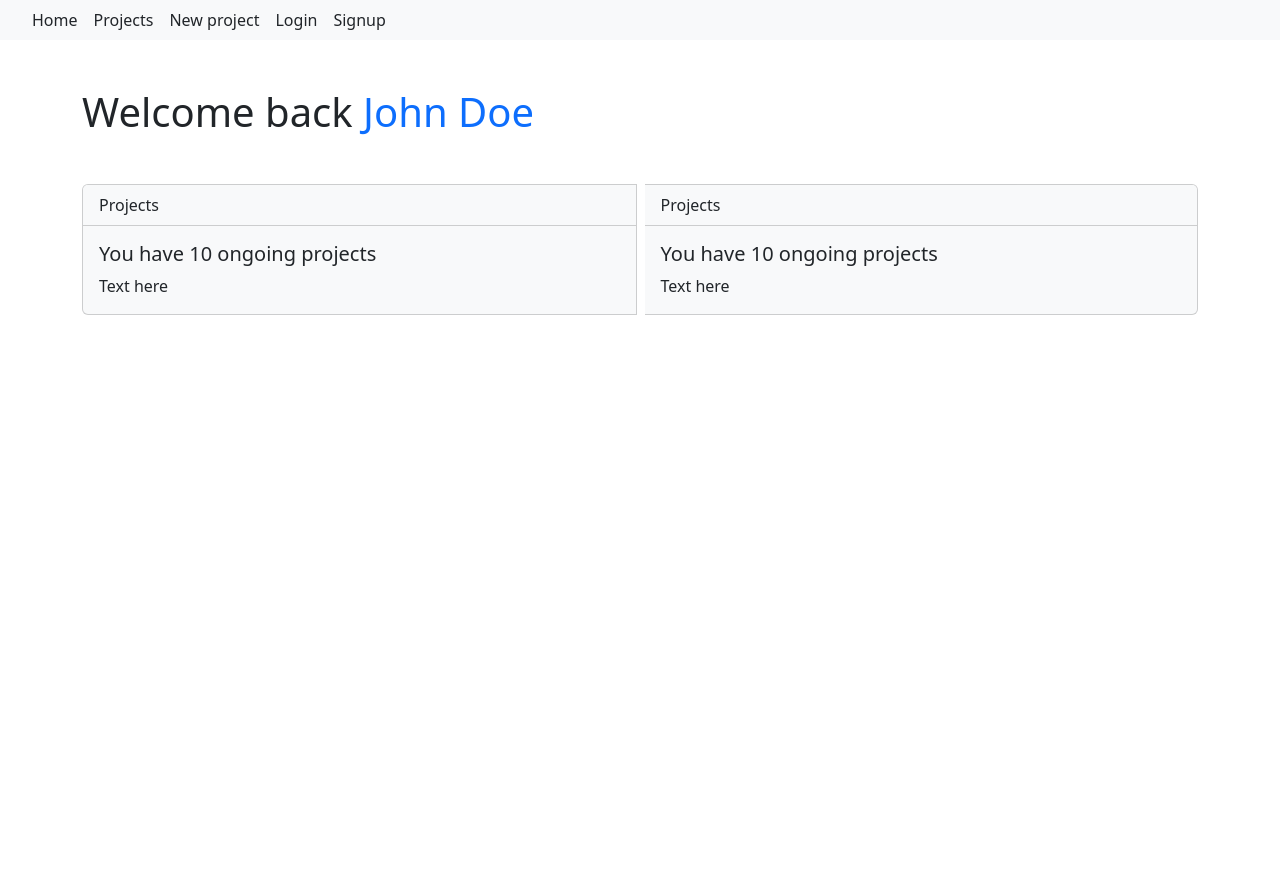
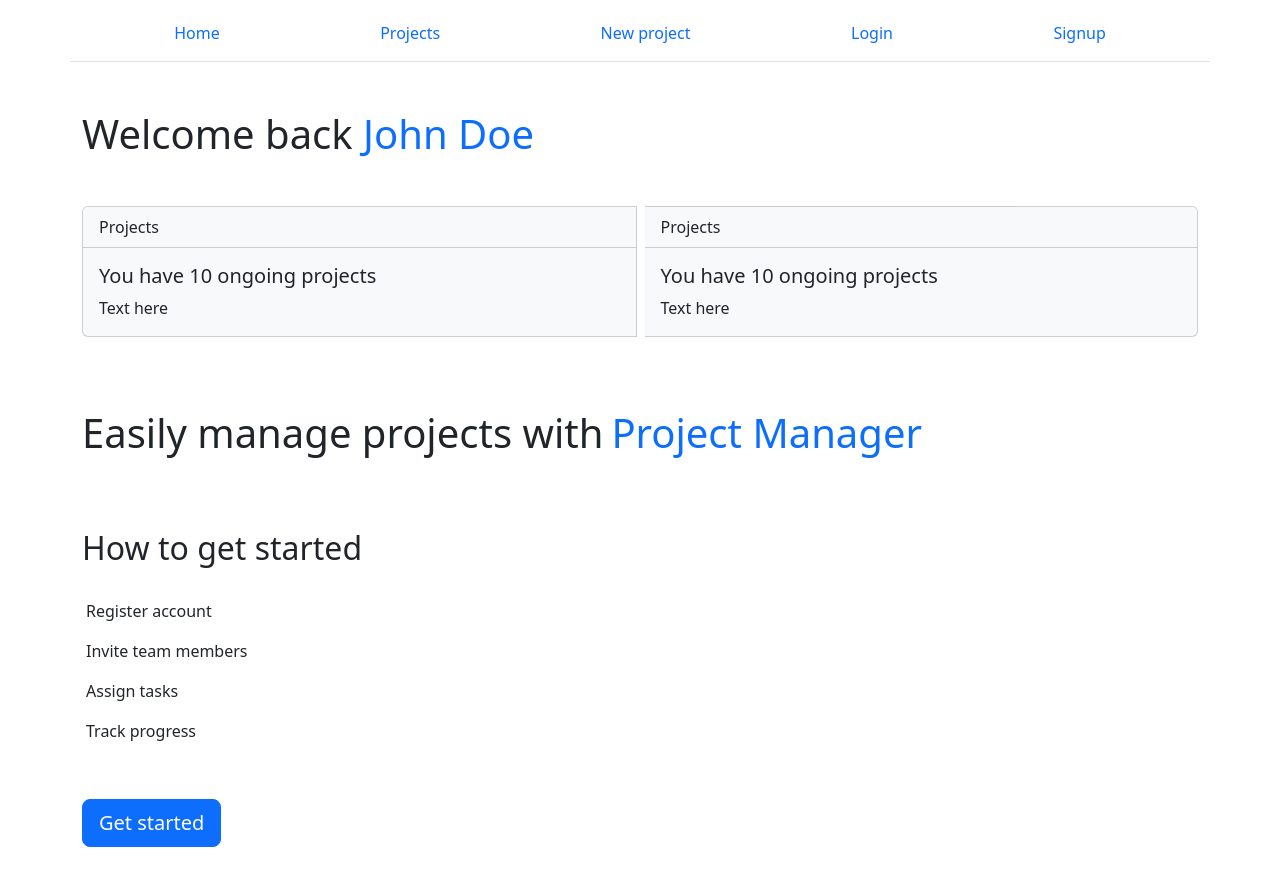
Before and after one commit to muirurii/project-manager, a React (Create React App) app in the folder frontend/: page / in a window 1280 px wide. Shown: the top 886 px of the page. Before the commit the page ends 800 px from the top, so only its background shows below. Built offline with nearby package versions, Linux system fonts and the light colour scheme.

Commit message:
Made progress with UI

```diff
--- a/frontend/src/App.tsx
+++ b/frontend/src/App.tsx
@@ -1,24 +1,21 @@
-import React from 'react';
 import Header from './components/Layout/Header';
 import {BrowserRouter as Router,Routes,Route} from "react-router-dom";
-import Cards from './components/Cards';
-import Login from './components/Login';
-import SignUp from './components/Signup';
-import NewProject from './components/NewProject';
+import Login from './Pages/Login';
+import SignUp from './Pages/Signup';
+import NewProject from './Pages/NewProject';
+import HomePage from './Pages/HomePage';
 
 function App() {
   return (
     <Router>
-      <div className=" h-full">
       <Header />
       <Routes>
-        <Route path="/" element={<Cards/>} />
+        <Route path="/" element={<HomePage/>} />
         <Route path="/projects" element={<p>Projects</p>} />
         <Route path="/projects/new" element={<NewProject />} />
         <Route path="/login" element={<Login/>} />
         <Route path="/signup" element={<SignUp/>} />
       </Routes>
-      </div>
     </Router>
   );
 }
--- /dev/null
+++ b/frontend/src/Pages/HomePage.tsx
@@ -0,0 +1,13 @@
+import HeroLogged from "../components/Hero/HeroLogged"
+import HeroVisitor from "../components/Hero/HeroVisitor"
+
+const HomePage = () => {
+  return (
+    <div>
+        <HeroLogged />
+        <HeroVisitor />
+    </div>
+  )
+}
+
+export default HomePage
--- a/frontend/src/components/Cards.tsx
+++ /dev/null
@@ -1,41 +0,0 @@
-import { Card, CardGroup } from "react-bootstrap"
-
-
-const Cards = () => {
-  return (
-    <div className="container">
-        <h1 className="my-5">Welcome back <span className="text-primary">John Doe</span></h1>
-    <CardGroup className="flex gap-2">
-
-    <Card bg="light"
-    className="width-lg"
-    >
-        <Card.Header className="bg-light">Projects</Card.Header>
-        <Card.Body>
-            <Card.Title>
-                You have 10 ongoing projects
-            </Card.Title>
-            <Card.Text>
-                Text here
-            </Card.Text>
-        </Card.Body>
-    </Card>
-    <Card bg="light"
-    className="width-lg"
-    >
-        <Card.Header className="bg-light">Projects</Card.Header>
-        <Card.Body>
-            <Card.Title>
-                You have 10 ongoing projects
-            </Card.Title>
-            <Card.Text>
-                Text here
-            </Card.Text>
-        </Card.Body>
-    </Card>
-</CardGroup>
-    </div>
-  )
-}
-
-export default Cards
--- /dev/null
+++ b/frontend/src/components/Hero/HeroLogged.tsx
@@ -0,0 +1,34 @@
+import {
+  Card,
+  CardGroup,
+} from "react-bootstrap";
+
+const HeroLogged = () => {
+  return (
+    <div className="container mb-4">
+      <h1 className="my-5">
+        Welcome back <span className="text-primary">John Doe</span>
+      </h1>
+      <CardGroup className="flex gap-2">
+        <Card bg="light">
+          <Card.Header className="bg-light">Projects</Card.Header>
+          <Card.Body>
+            <Card.Title>You have 10 ongoing projects</Card.Title>
+            <Card.Text>Text here</Card.Text>
+          </Card.Body>
+        </Card>
+        <Card bg="light">
+          <Card.Header className="bg-light">Projects</Card.Header>
+          <Card.Body>
+            <Card.Title>You have 10 ongoing projects</Card.Title>
+            <Card.Text>
+              Text here
+            </Card.Text>
+          </Card.Body>
+        </Card>
+      </CardGroup>
+    </div>
+  );
+};
+
+export default HeroLogged;
--- /dev/null
+++ b/frontend/src/components/Hero/HeroVisitor.tsx
@@ -0,0 +1,37 @@
+import {
+    Container,
+    ListGroup,
+    Row,
+  } from "react-bootstrap";
+  import { Link } from "react-router-dom";
+
+  const HeroVisitor = () => {
+    return (
+      <Container className="mb-4">
+        <Row className="justify-content-center">
+          <h1 className="my-5">
+            Easily manage projects with
+            <span className="text-primary d-inline-block px-2">
+              Project Manager
+            </span>
+          </h1>
+        </Row>
+        <Row className="justify-content-center align-items-center">
+          <h2 className="my-4">How to get started</h2>
+          <ListGroup className="list-group-flush ">
+            <ListGroup.Item className="border-0">Register account</ListGroup.Item>
+            <ListGroup.Item className="border-0">
+              Invite team members
+            </ListGroup.Item>
+            <ListGroup.Item className="border-0">Assign tasks</ListGroup.Item>
+            <ListGroup.Item className="border-0">Track progress</ListGroup.Item>
+          </ListGroup>
+        </Row>
+        <Link className="btn btn-primary btn-lg d-inline-lock my-5" to="/signup">
+          Get started
+        </Link>
+      </Container>
+    );
+  };
+
+  export default HeroVisitor;
--- a/frontend/src/components/Layout/Header.tsx
+++ b/frontend/src/components/Layout/Header.tsx
@@ -5,33 +5,25 @@ import { Link } from "react-router-dom";
 const Header = () => {
   return (
     <header>
-    <NavBar as="ul" style={{listStyle:"none"}} className="bg-light text-dark px-4">
+    <Nav variant="tabs" as="ul" fill
+    style={{listStyle:"none"}} className=" px-4 pt-1 container">
         <Nav.Item as="li" className="mx-2">
-          <Link className="nav-link" to="/">
-            <Nav.Link className="" as="span">Home</Nav.Link>
+          <Link className="nav-link py-3" to="/">Home</Link>
+        </Nav.Item>
+        <Nav.Item as="li" className="mx-2">
+          <Link className="nav-link py-3" to="/projects">Projects</Link>
+        </Nav.Item>
+        <Nav.Item as="li" className="mx-2">
+          <Link className="nav-link py-3" to="/projects/new">New project</Link>
+        </Nav.Item>
+        <Nav.Item as="li" className="mx-2">
+          <Link className="nav-link py-3" to="/login">Login
         </Link>
         </Nav.Item>
         <Nav.Item as="li" className="mx-2">
-          <Link className="nav-link" to="/projects">
-            <Nav.Link className="" as="span">Projects</Nav.Link>
-        </Link>
+          <Link className="nav-link py-3" to="/signup">Signup</Link>
         </Nav.Item>
-        <Nav.Item as="li" className="mx-2">
-          <Link className="nav-link" to="/projects/new">
-            <Nav.Link className="" as="span">New project</Nav.Link>
-        </Link>
-        </Nav.Item>
-        <Nav.Item as="li" className="mx-2">
-          <Link className="nav-link" to="/login">
-            <Nav.Link className="" as="span">Login</Nav.Link>
-        </Link>
-        </Nav.Item>
-        <Nav.Item as="li" className="mx-2">
-          <Link className="nav-link" to="/signup">
-            <Nav.Link className="" as="span">Signup</Nav.Link>
-        </Link>
-        </Nav.Item>
-    </NavBar>
+    </Nav>
     </header>
   )
 }
```
Also changed, not shown: frontend/src/Pages/Login.tsx (renamed from frontend/src/components/Login.tsx), frontend/src/Pages/NewProject.tsx (renamed from frontend/src/components/NewProject.tsx), frontend/src/Pages/Signup.tsx (renamed from frontend/src/components/Signup.tsx).
